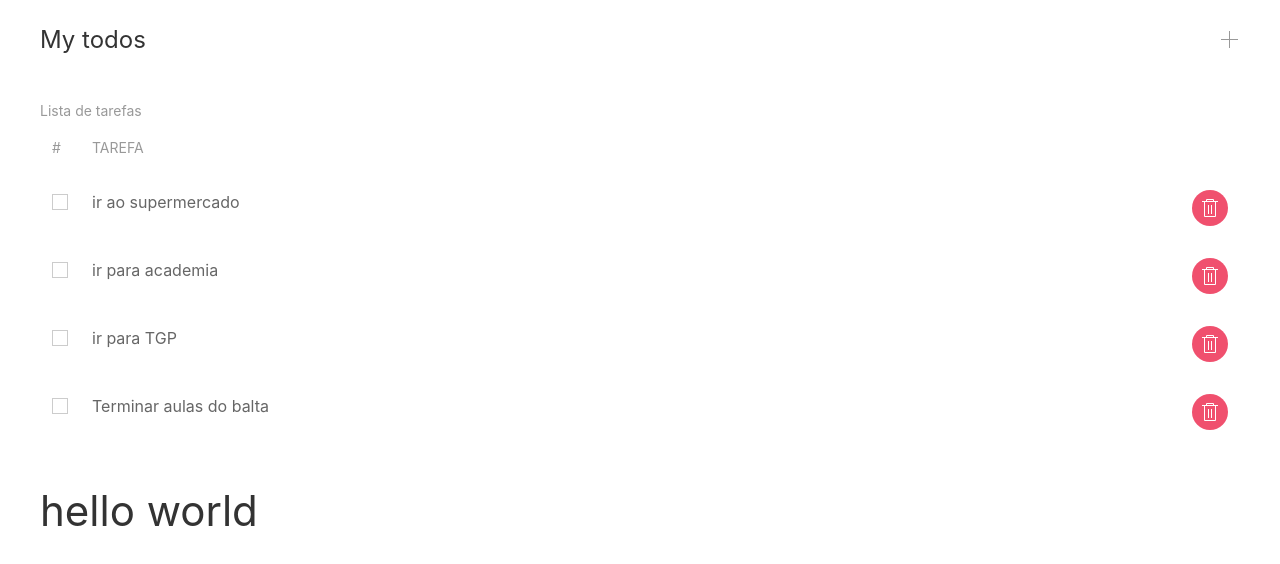
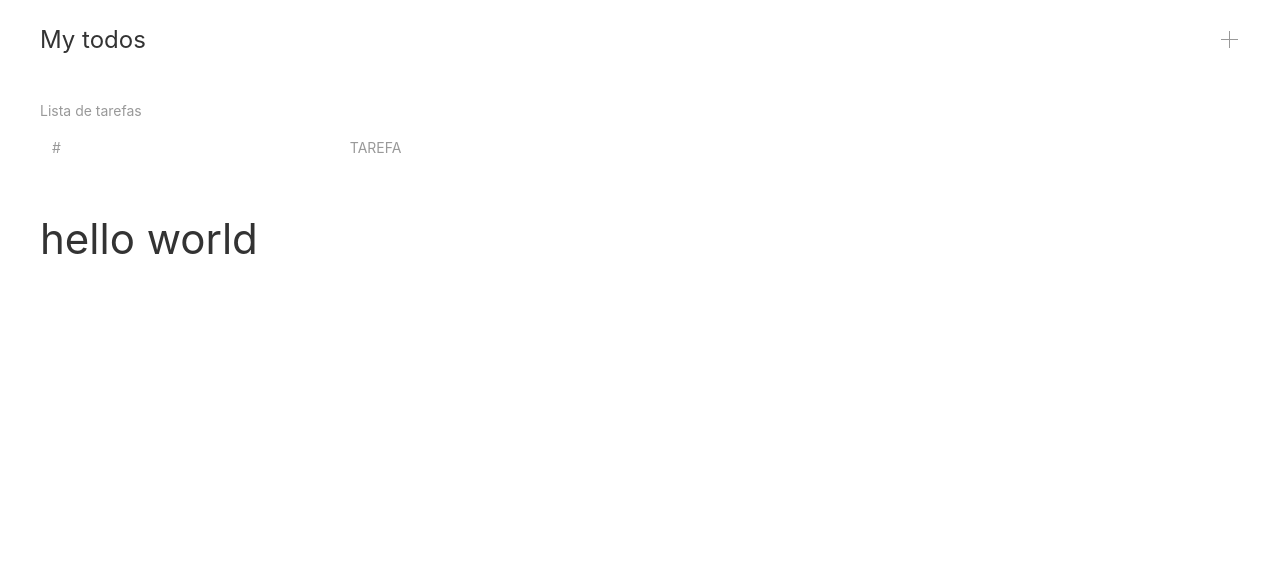
Before and after one commit to JCDMeira/to-do-app, a React (Create React App) app: page / in a window 1280 px wide. Shown: the top 564 px of the page. Built offline with nearby package versions, Linux system fonts and the light colour scheme.

Commit message:
feat: update todo functions

```diff
--- a/src/contexts/TodoContext.tsx
+++ b/src/contexts/TodoContext.tsx
@@ -1,7 +1,8 @@
 /* eslint-disable @typescript-eslint/no-empty-function */
-import React, { createContext, useContext } from 'react';
+import React, { createContext, useContext, useState } from 'react';
 import { Todo } from '../models/Todo';
 import { TodoContextType } from './TodoContextType';
+import { get } from '../services/TodoService';
 
 const TodoContext = createContext<TodoContextType>({
   todos: [],
@@ -11,23 +12,22 @@ const TodoContext = createContext<TodoContextType>({
 });
 
 const TodoProvider: React.FC = ({ children }) => {
-  const todos: Todo[] = [
-    { id: 1, title: 'ir ao supermercado', done: false },
-    { id: 2, title: 'ir para academia', done: false },
-    { id: 3, title: 'ir para TGP', done: false },
-    { id: 4, title: 'Terminar aulas do balta', done: false },
-  ];
+  const [todos, setTodos] = useState<Todo[]>(get);
 
   const addTodo = (title: string) => {
-    console.log(title);
+    const todo: Todo = { id: todos.length + 1, title, done: false };
+    setTodos([...todos, todo]);
   };
 
   const removeTodo = (todo: Todo) => {
-    console.log(todo);
+    const index = todos.indexOf(todo);
+    setTodos(todos.filter((a, i) => i !== index));
   };
 
   const toggle = (todo: Todo) => {
-    console.log(todo);
+    const index = todos.indexOf(todo);
+    todos[index].done = !todo.done;
+    setTodos([...todos]);
   };
 
   return (
--- a/src/services/TodoService.tsx
+++ b/src/services/TodoService.tsx
@@ -1,6 +1,6 @@
 import { Todo } from '../models/Todo';
 
-const TODO_STORE = 'todos';
+const TODO_STORE = 'myTodos';
 
 export const get = (): Todo[] => {
   const data = localStorage.getItem(TODO_STORE) || '';
```
